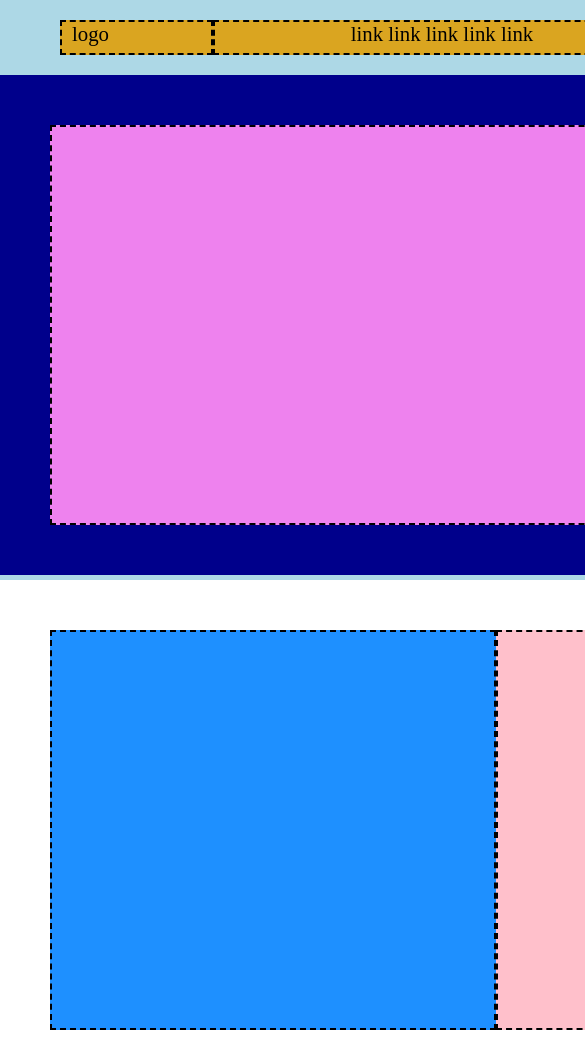
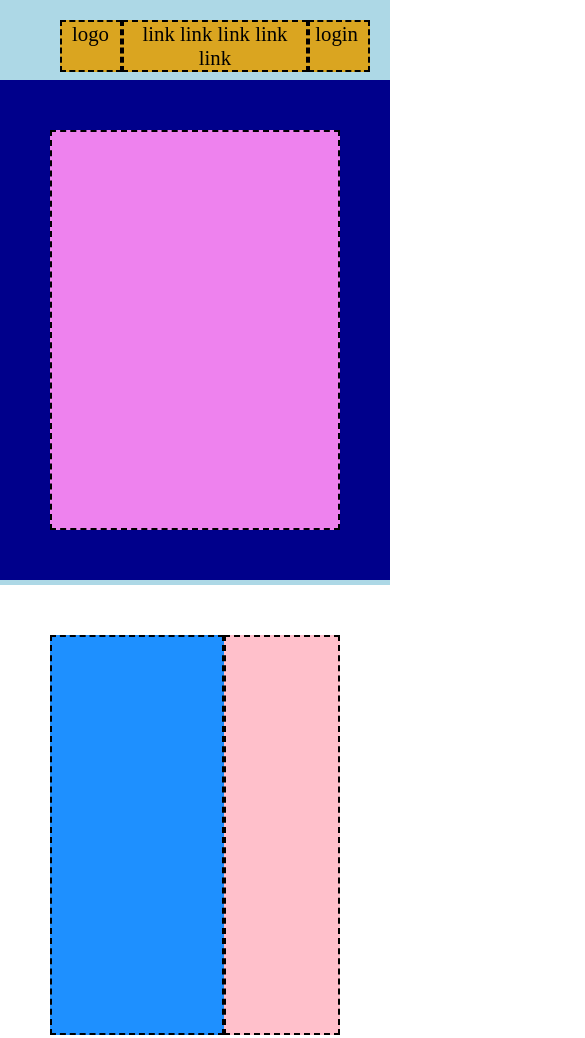
Before and after one commit to LoreWebDev24/htmlcss-struttura-discord, a plain HTML site: page index.html in a window 390 px wide. Shown: the top 1038 px of the page, 585 px wide, since content can reach past the window. Drawn offline with Linux system fonts and the light colour scheme.

Commit message:
responsive-fix added

```diff
--- a/css/master.css
+++ b/css/master.css
@@ -106,7 +106,6 @@
 body {
     display: flex;
     min-height: 100vh;
-    min-width: 100vh;
     flex-direction: column ;
 }
 
--- a/index.html
+++ b/index.html
@@ -33,7 +33,7 @@
     <main>
        <section class="section-1">
         <div class="container small-container">
-            <div class="row  justify-center">
+            <div class="row row__section-1 justify-center">
                 <div class="col col__section-1">
                 </div>
             </div>
```
